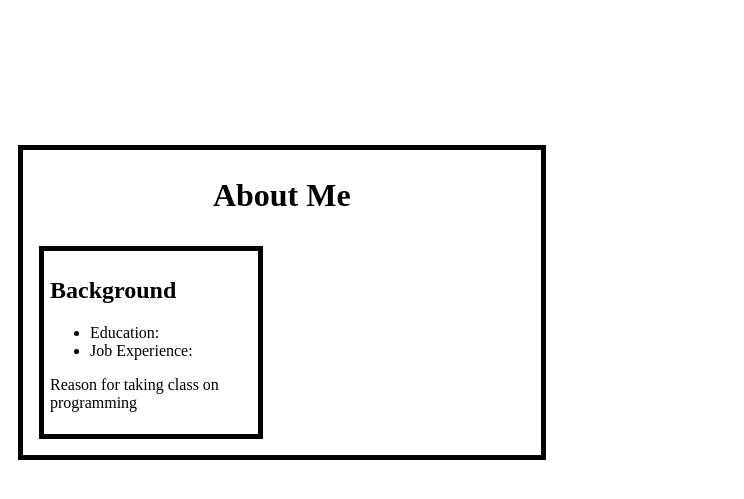
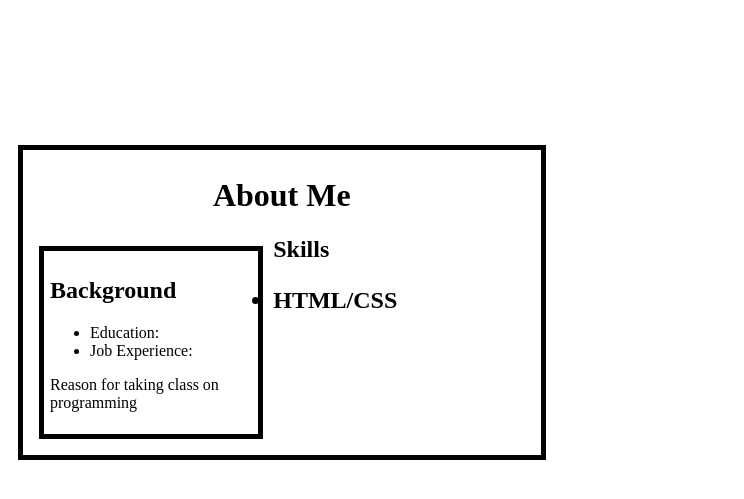
Before and after one commit to Laurent-c4/portfolio, a plain HTML site: page index.html in a window 1280 px wide. Shown: the part 73-572 px from the top of the page, without its empty margins (0-744 px from the left). Drawn offline with Linux system fonts and the light colour scheme.

Commit message:
Add div, h, and ul for skills

```diff
--- a/index.html
+++ b/index.html
@@ -19,6 +19,12 @@
         </ul>
         <p>Reason for taking class on programming</p>
       </div>
+      <div class="skills">
+        <h2>Skills<h2>
+        <ul>
+          <li>HTML/CSS</li>
+        </ul>
+      </div>
     </div>
   </body>
 </html>
```
